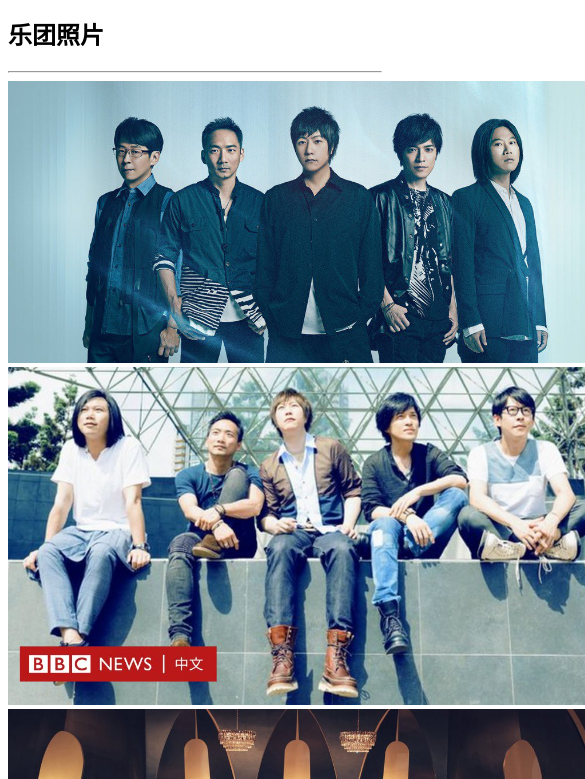
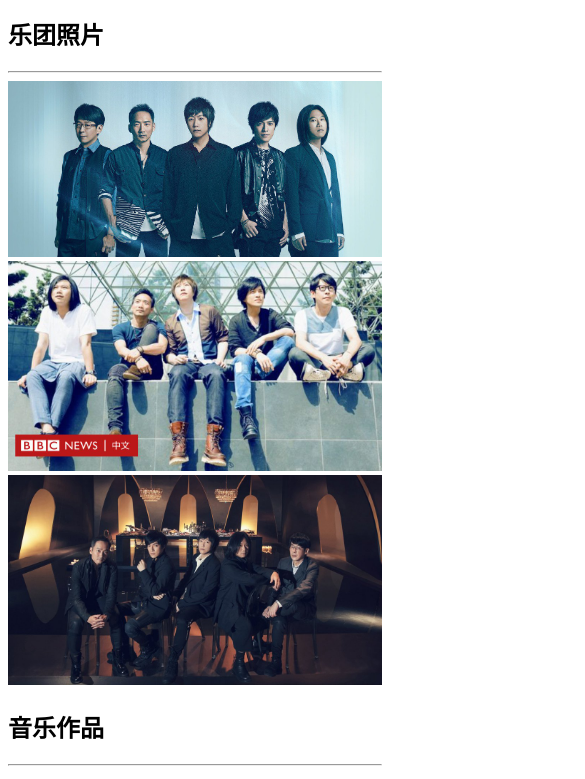
Before and after one commit to L-Qichen/HTML-Practice, a plain HTML site: page index.html in a window 390 px wide. Shown: the part 2874-3653 px from the top of the page, 585 px wide, since content can reach past the window. Drawn offline with Linux system fonts and the light colour scheme.

Commit message:
Mobile debugging v.2

```diff
--- a/index.html
+++ b/index.html
@@ -3,8 +3,13 @@
 <head>
   <meta charset="UTF-8">
   <meta http-equiv="X-UA-Compatible" content="IE=edge">
-  <meta name="viewport" content="width=device-width, initial-scale=1.0">
+  <meta name="viewport" content="width=device-width, initial-scale=1.0, minimum-scale=1.0, maximum-scale=1.0, user-scalable=no">
   <title>五月天</title>
+  <style>
+    img {
+      max-width: 100%;
+    }
+  </style>
 </head>
 <body>
   <div>
```
